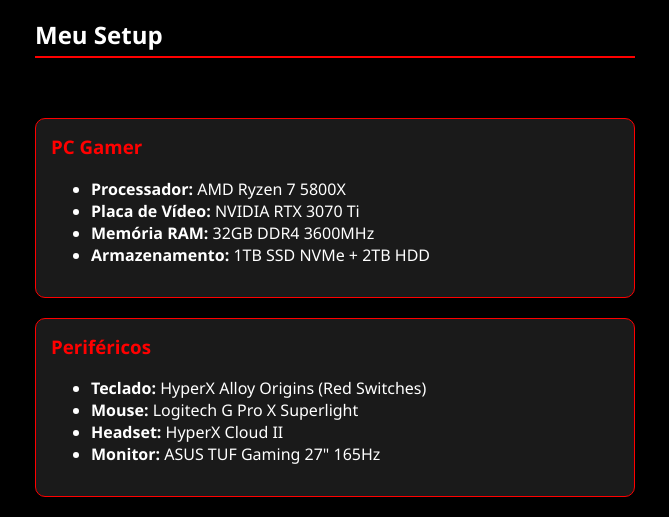
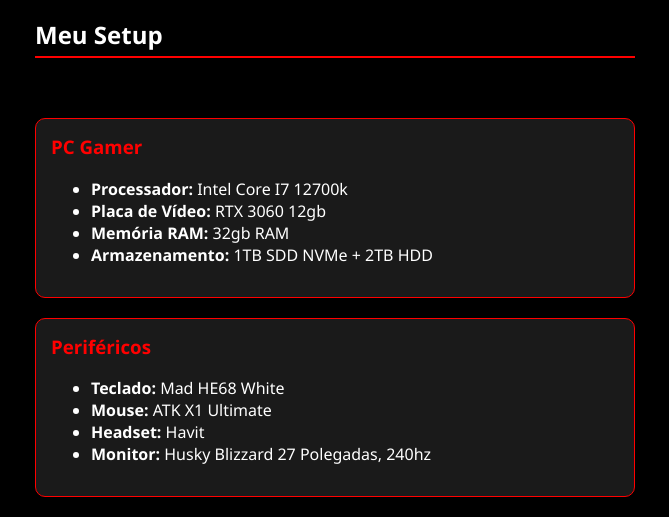
Before and after one commit to RaffahClz/SadCruz, a plain HTML site: page index.html in a window 1280 px wide. Shown: the part 461-978 px from the top of the page, without its empty margins (305-974 px from the left). Drawn offline with Linux system fonts and the light colour scheme.

Commit message:
Add files via upload

```diff
--- a/index.html
+++ b/index.html
@@ -38,20 +38,20 @@
     <div class="setup-box">
       <h3>PC Gamer</h3>
       <ul>
-        <li><strong>Processador:</strong> AMD Ryzen 7 5800X</li>
-        <li><strong>Placa de Vídeo:</strong> NVIDIA RTX 3070 Ti</li>
-        <li><strong>Memória RAM:</strong> 32GB DDR4 3600MHz</li>
-        <li><strong>Armazenamento:</strong> 1TB SSD NVMe + 2TB HDD</li>
+        <li><strong>Processador:</strong> Intel Core I7 12700k</li>
+        <li><strong>Placa de Vídeo:</strong> RTX  3060 12gb</li>
+        <li><strong>Memória RAM:</strong> 32gb RAM</li>
+        <li><strong>Armazenamento:</strong> 1TB SDD NVMe + 2TB HDD</li>
       </ul>
     </div>
 
     <div class="setup-box">
       <h3>Periféricos</h3>
       <ul>
-        <li><strong>Teclado:</strong> HyperX Alloy Origins (Red Switches)</li>
-        <li><strong>Mouse:</strong> Logitech G Pro X Superlight</li>
-        <li><strong>Headset:</strong> HyperX Cloud II</li>
-        <li><strong>Monitor:</strong> ASUS TUF Gaming 27" 165Hz</li>
+        <li><strong>Teclado:</strong> Mad HE68 White </li>
+        <li><strong>Mouse:</strong> ATK X1 Ultimate</li>
+        <li><strong>Headset:</strong> Havit</li>
+        <li><strong>Monitor:</strong>  Husky Blizzard 27 Polegadas, 240hz</li>
       </ul>
     </div>
   </section>
```
